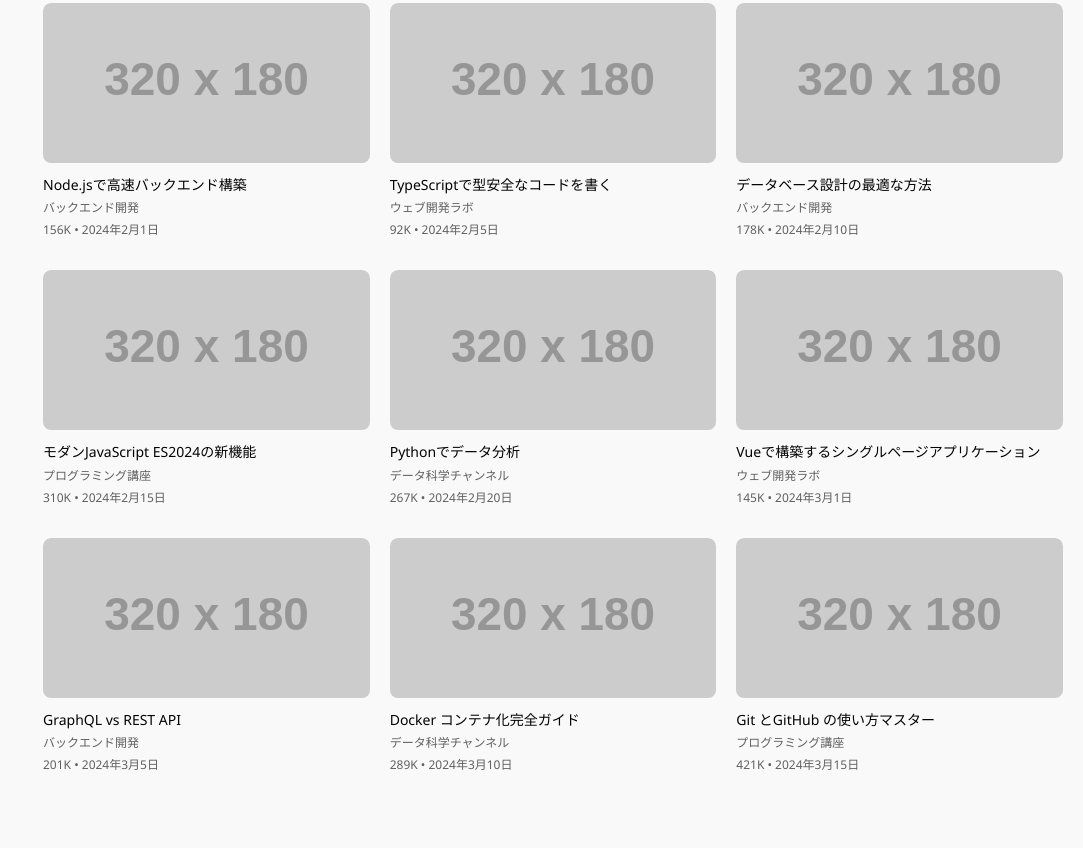
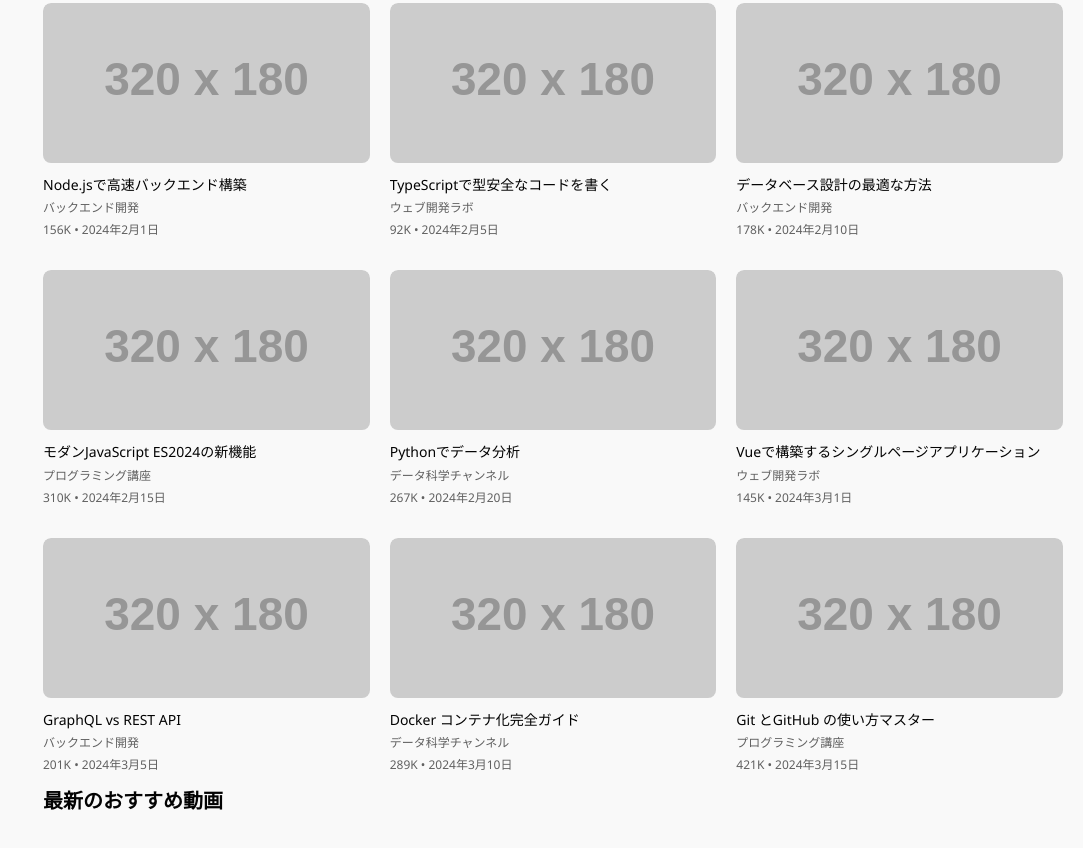
Before and after one commit to ruo123mato/ruo_tube, a website: page index.html in a window 1280 px wide. Shown: the part 459-1307 px from the top of the page, without its empty margins (197-1280 px from the left). Before the commit the page ends 1264 px from the top, so only its background shows below. Drawn offline with Linux system fonts and the light colour scheme; placeholder pictures from the web are drawn by us.

Commit message:
最新のサンプル動画セクションをHTMLに追加

```diff
--- a/index.html
+++ b/index.html
@@ -53,6 +53,12 @@
                 <h2 id="searchTitle">検索結果</h2>
                 <div id="searchResults" class="video-grid"></div>
             </div>
+
+            <!-- 最新のサンプル動画セクション -->
+            <div class="sample-videos-section">
+                <h2>最新のおすすめ動画</h2>
+                <div id="sampleVideos" class="video-grid"></div>
+            </div>
         </section>
     </main>
 
```
